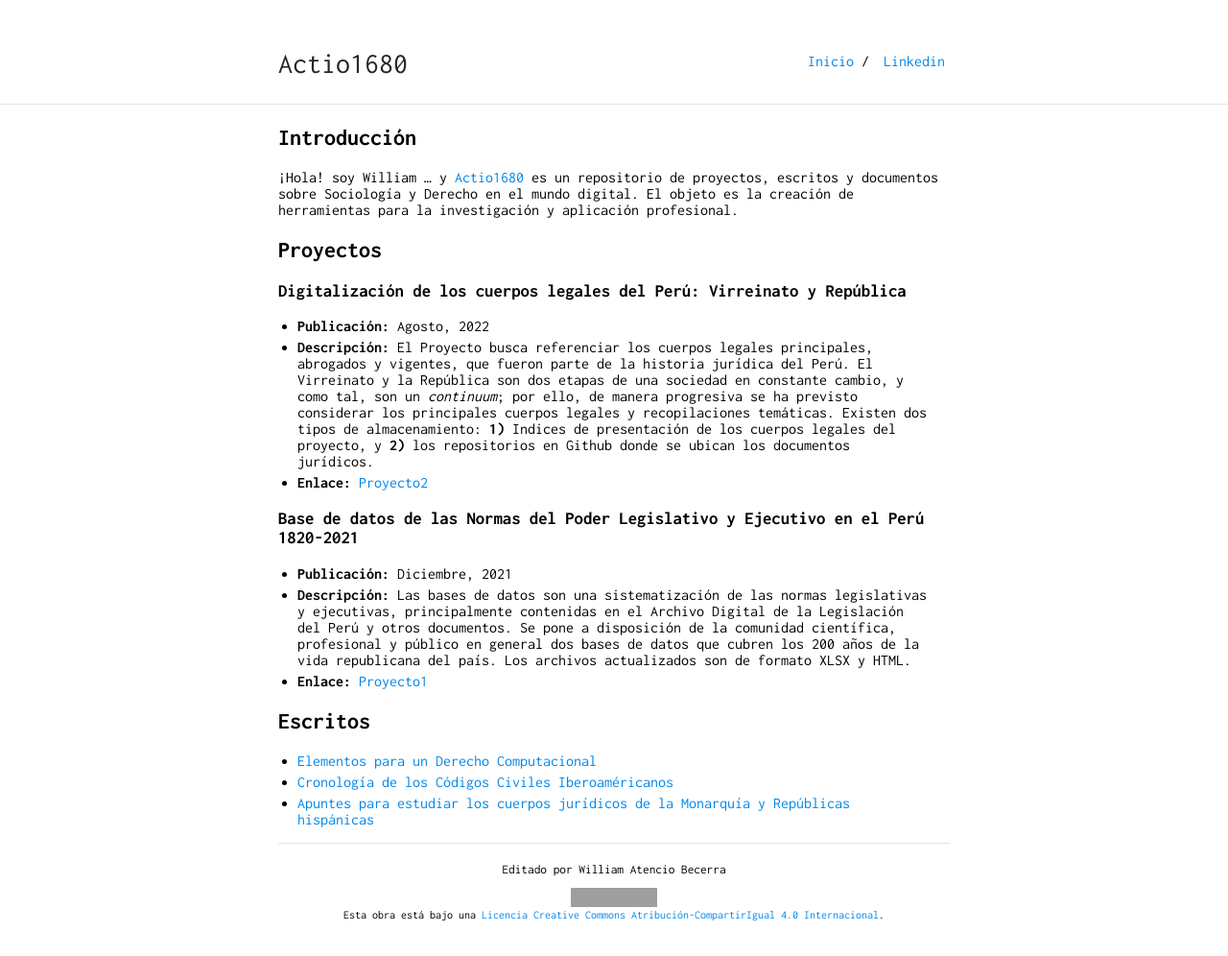
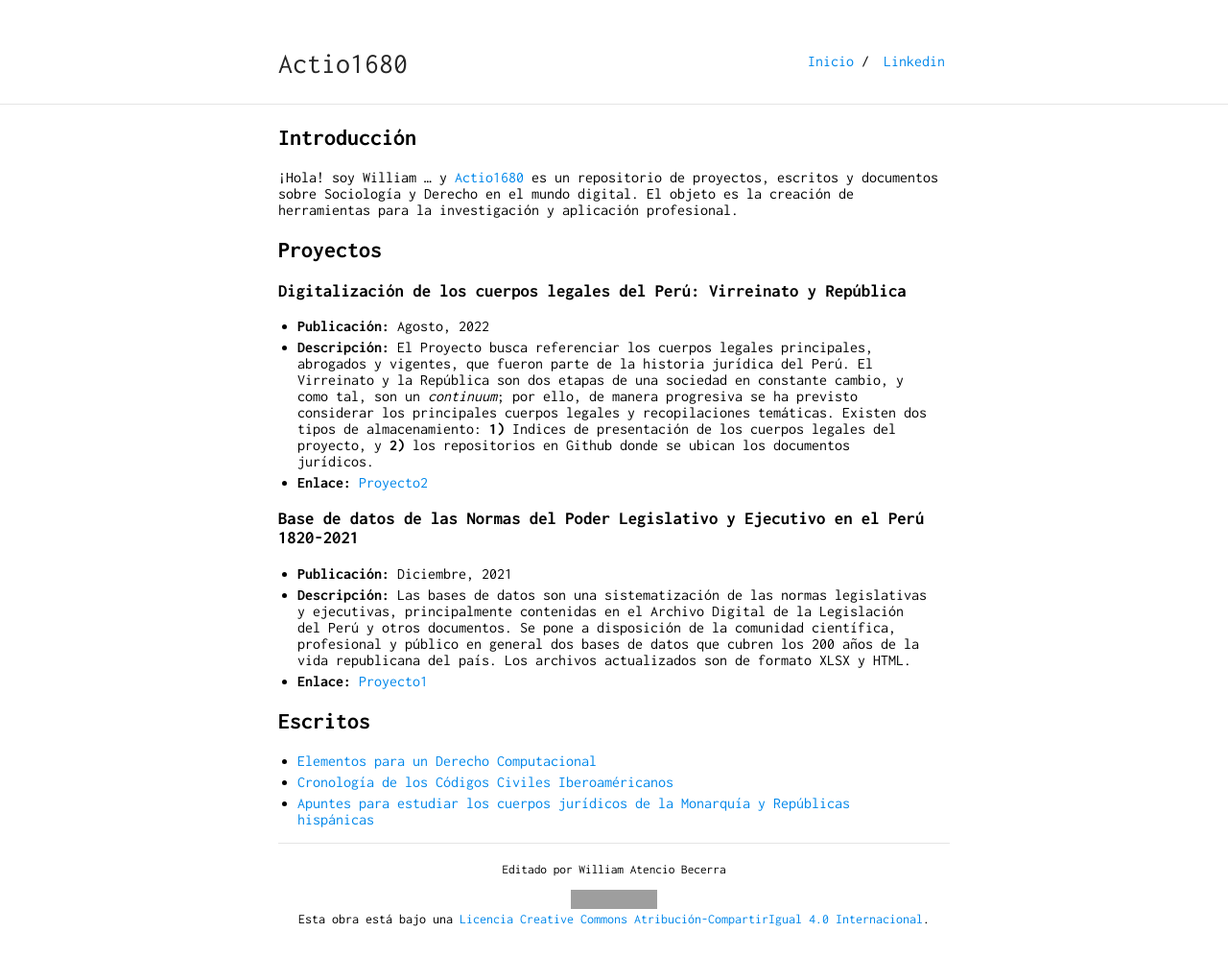
Before and after one commit to actio1680/actio1680.github.io, a Jekyll site: the page built from index.md, in a window 1280 px wide. Shown: the whole page at 96% size. Built offline with Jekyll 4.4.1, drawn with Linux system fonts in a browser that asks for light colours; our own code applies the rules of GitHub Pages for plain Markdown files; grey boxes are pictures that could not be loaded.

Commit message:
Update default.html

```diff
--- a/_layouts/default.html
+++ b/_layouts/default.html
@@ -105,6 +105,6 @@
 </body>
 <footer>
     <center>
-       <p style="font-size:12px;><a rel="license" href="http://creativecommons.org/licenses/by-sa/4.0/"><img alt="Licencia Creative Commons" style="border-width:0" src="https://i.creativecommons.org/l/by-sa/4.0/88x31.png" /></a><br />Esta obra está bajo una <a rel="license" href="http://creativecommons.org/licenses/by-sa/4.0/">Licencia Creative Commons Atribución-CompartirIgual 4.0 Internacional</a>.</p><br>
+       <p style="font-size:14px;><a rel="license" href="http://creativecommons.org/licenses/by-sa/4.0/"><img alt="Licencia Creative Commons" style="border-width:0" src="https://i.creativecommons.org/l/by-sa/4.0/88x31.png" /></a><br />Esta obra está bajo una <a rel="license" href="http://creativecommons.org/licenses/by-sa/4.0/">Licencia Creative Commons Atribución-CompartirIgual 4.0 Internacional</a>.</p><br>
        </center>
 </footer>
```
